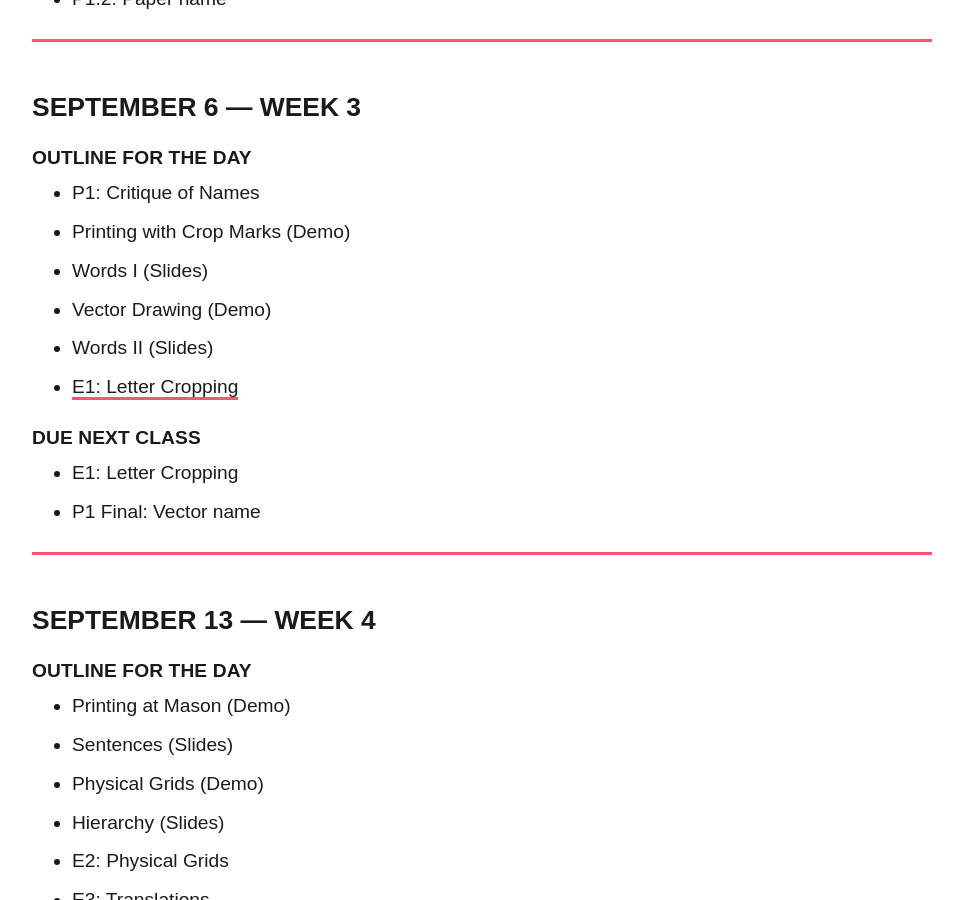
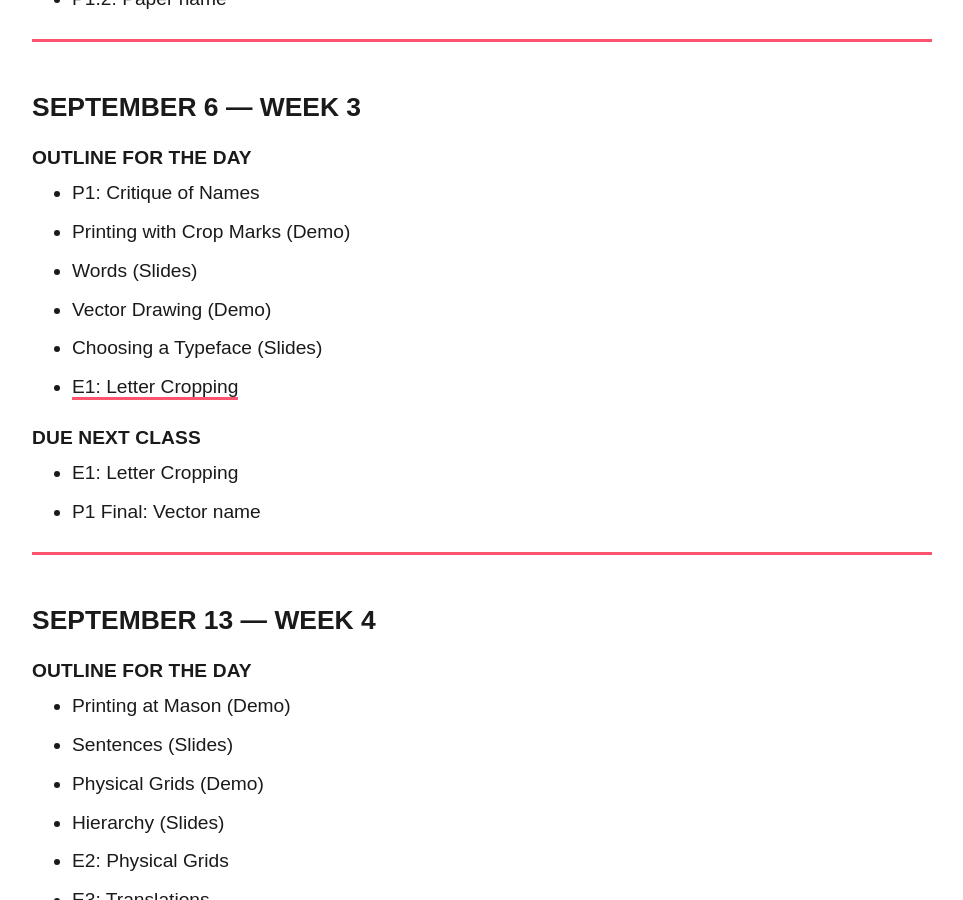
Before and after one commit to gmu-gd/type22-fall, a Jekyll site: the page built from schedule/index.md, in a window 1280 px wide and 900 px high, scrolled down 1275 px. Shown: the whole window, without its empty margins (0-963 px from the left). Built offline with Jekyll 4.4.1, drawn with Linux system fonts in a browser that asks for light colours; some web fonts are replaced.

Commit message:
Update index.md

```diff
--- a/schedule/index.md
+++ b/schedule/index.md
@@ -42,9 +42,9 @@ This schedule is a rough outline for class each week. It is very subject to chan
 #### Outline for the Day
 * P1: Critique of Names
 * Printing with Crop Marks (Demo)
-* Words I (Slides)
+* Words (Slides)
 * Vector Drawing (Demo)
-* Words II (Slides)
+* Choosing a Typeface (Slides)
 <!-- * E1: Letter Cropping -->
 * [E1: Letter Cropping]({{ site.baseurl }}/projects/#e1/)
 
```
